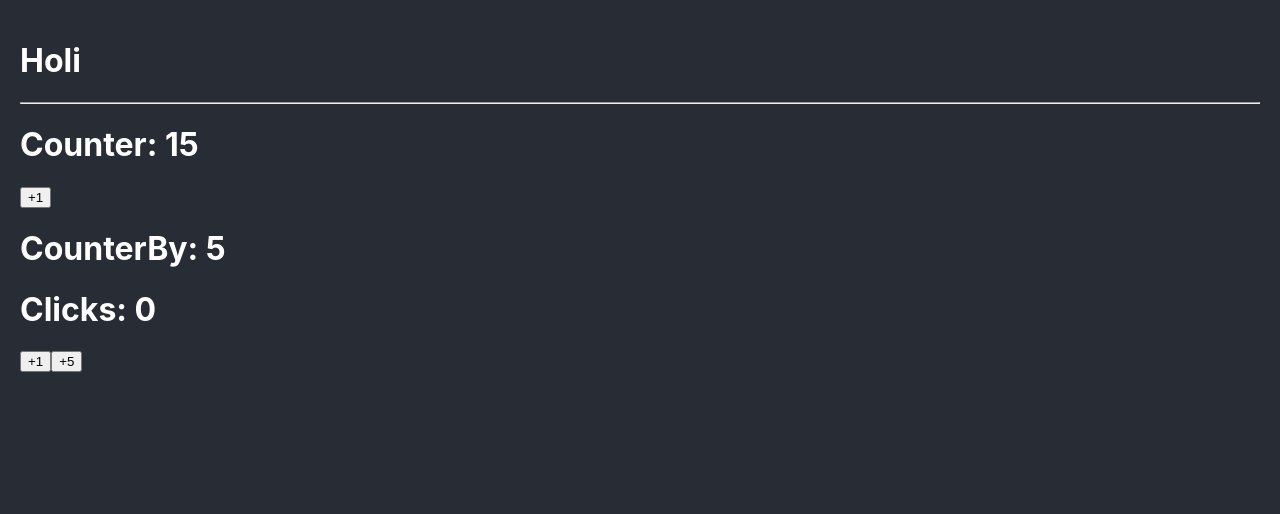
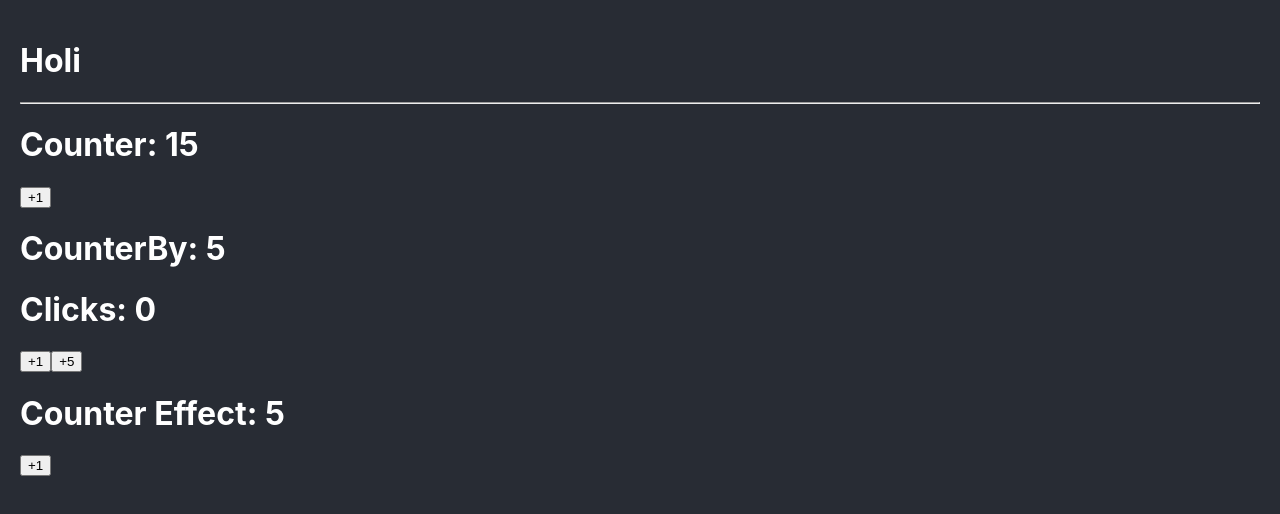
Before and after one commit to gdariodh/bases-react-ts, a React (Create React App) app: page / in a window 1280 px wide. Shown: the top 514 px of the page. Built offline with nearby package versions, Linux system fonts and the light colour scheme.

Commit message:
useEffect exercise

```diff
--- a/src/App.tsx
+++ b/src/App.tsx
@@ -1,5 +1,6 @@
 import { Counter } from './components/Counter';
 import { CounterBy } from './components/CounterBy';
+import { CounterEffect } from './components/CounterEffect';
 
 
 function App() {
@@ -12,6 +13,7 @@ function App() {
 
     <Counter initialValue={15}/>
     <CounterBy/>
+    <CounterEffect/>
     </>
   );
 }
--- /dev/null
+++ b/src/components/CounterEffect.tsx
@@ -0,0 +1,31 @@
+import { useState, useEffect } from "react";
+
+const MAXIMUN_COUNT = 10;
+
+export const CounterEffect = () => {
+  const [counter, setCounter] = useState(5);
+
+  const handleClick = () => {
+    // Math.min es para poder sumar el state +1 hasta llegar a 10 que el maximo y no pasa, es como un rango de valores numericos
+    // maximo 10
+    setCounter((previousValue) => Math.min(previousValue + 1, MAXIMUN_COUNT));
+  };
+
+  useEffect(() => {
+    // clg con css
+    if (counter >= MAXIMUN_COUNT) {
+      console.log(
+        "%cSe llego al valor maximo",
+        "color: red; backgroud-color: black"
+      );
+    }
+  }, [counter]);
+
+  return (
+    <>
+      <h1>Counter Effect: {counter}</h1>
+
+      <button onClick={handleClick}>+1 </button>
+    </>
+  );
+};
```
